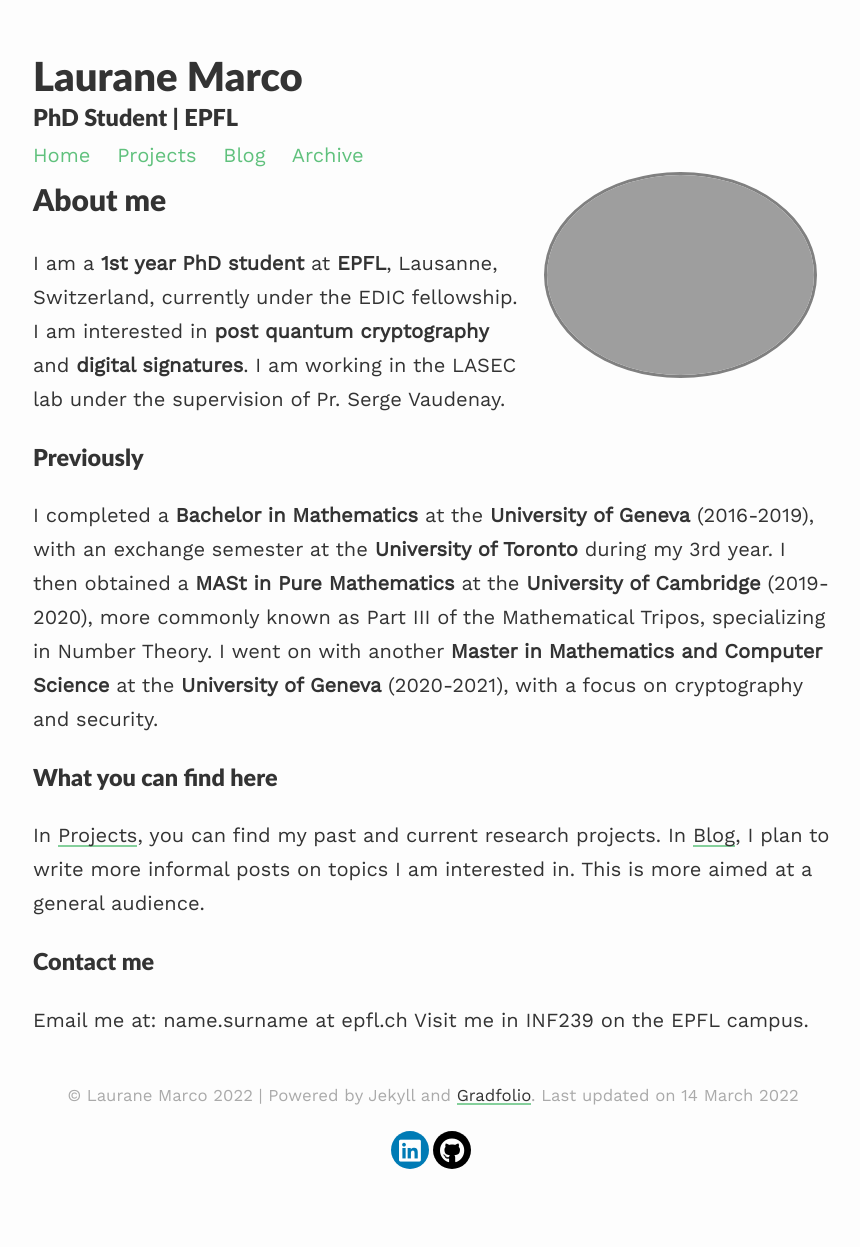
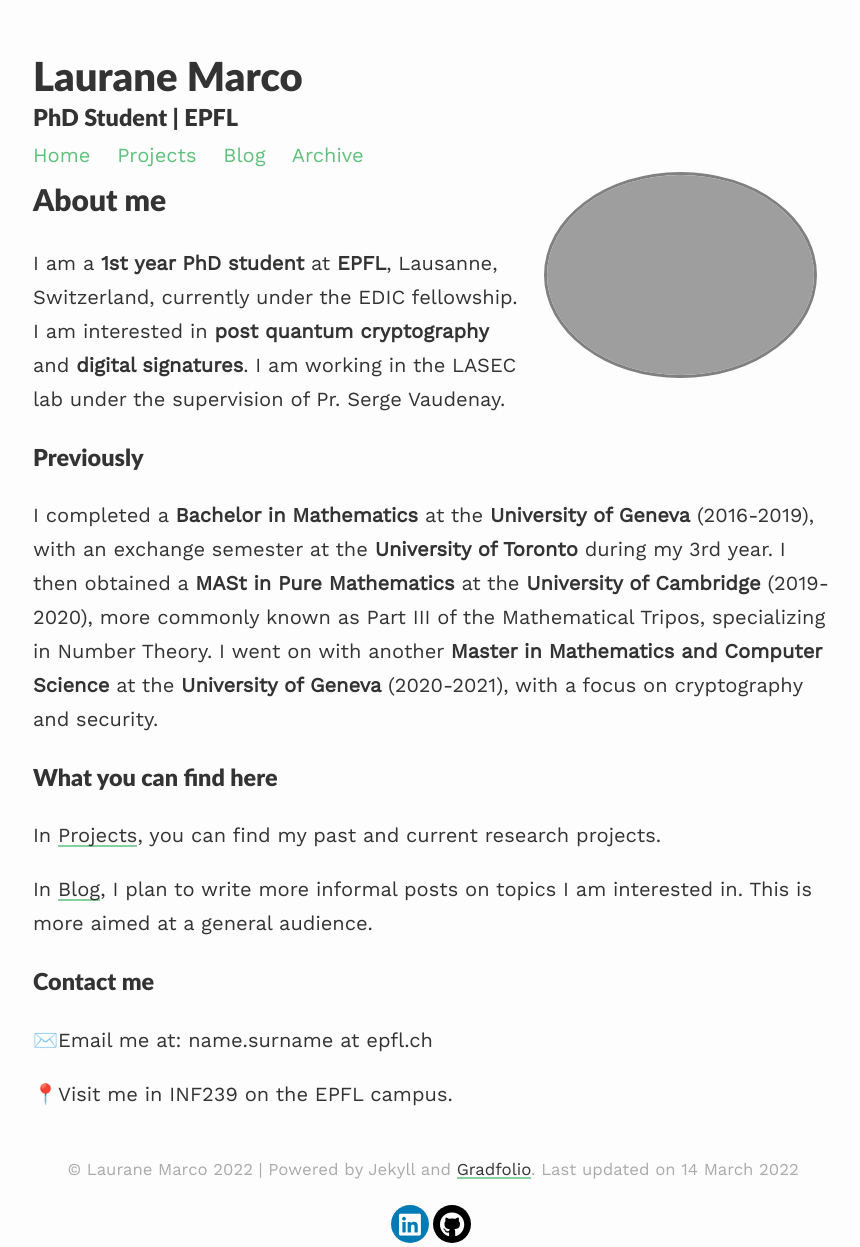
Before and after one commit to lauranemarco/lauranemarco.github.io, a Jekyll site: the page built from index.md, in a window 1280 px wide. Shown: the whole page, without its empty margins (207-1067 px from the left). Built offline with Jekyll 4.4.1, drawn with Linux system fonts in a browser that asks for light colours; nearby versions of some CDN libraries; our own code applies the rules of GitHub Pages for plain Markdown files; before the commit the page ends 1173 px from its top, so only the background shows below that.

```diff
--- a/index.md
+++ b/index.md
@@ -20,8 +20,10 @@ I went on with another **Master in Mathematics and Computer Science** at the **U
 
 ### What you can find here
 In [Projects](https://lauranemarco.github.io/projects/), you can find my past and current research projects.
+
 In [Blog](https://lauranemarco.github.io/blog/), I plan to write more informal posts on topics I am interested in. This is more aimed at a general audience.
 
 ### Contact me
-Email me at: name.surname at epfl.ch
-Visit me in INF239 on the EPFL campus.
+✉️Email me at: name.surname at epfl.ch
+
+📍Visit me in INF239 on the EPFL campus.
```
